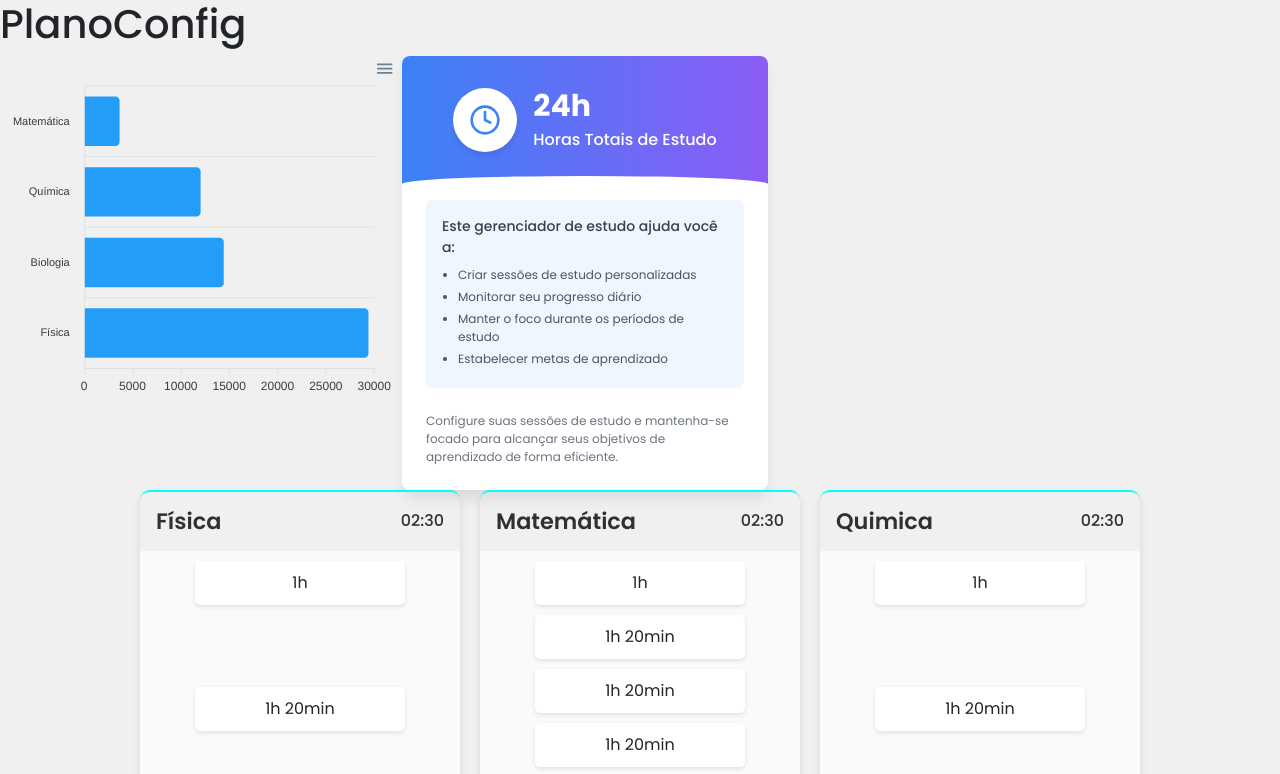
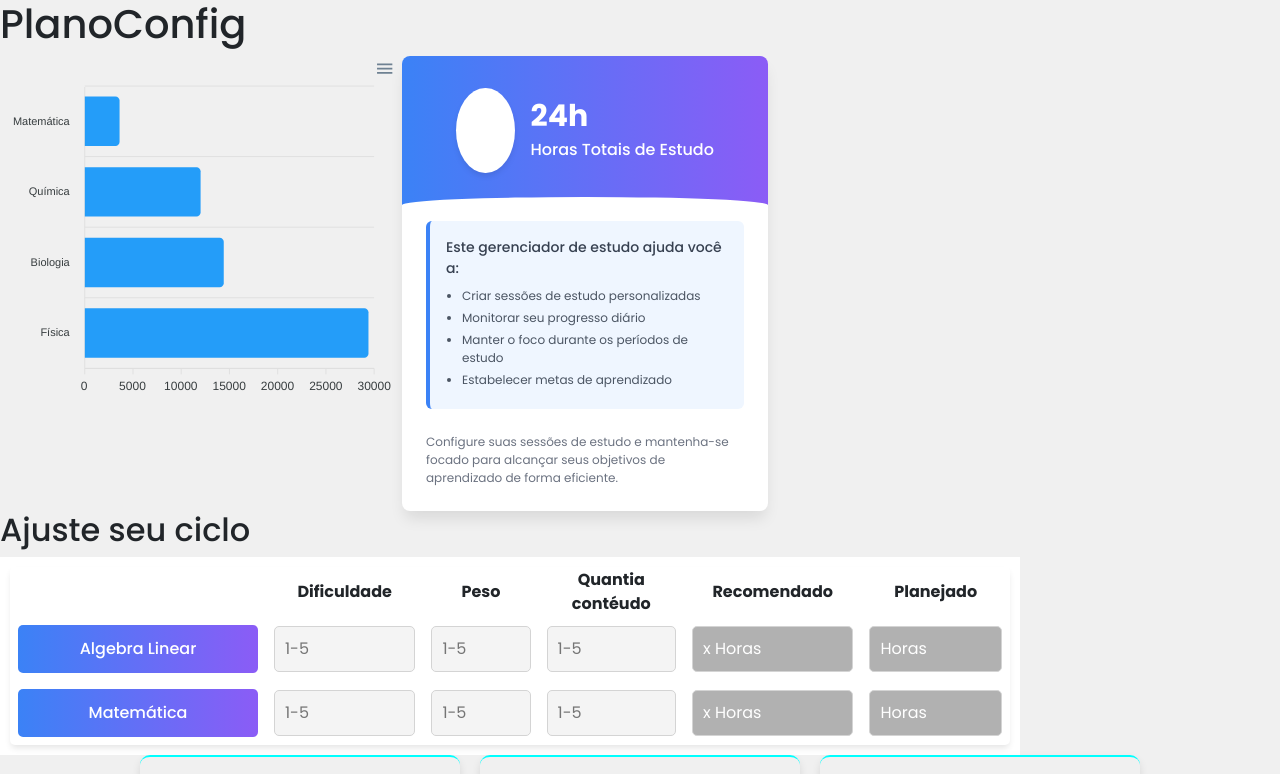
Before and after one commit to FreitassPedro/Immersion, a React (Vite) app in the folder frontend/: page /plano in a window 1280 px wide. Shown: the top 774 px of the page. Built offline with nearby package versions, Linux system fonts and the light colour scheme.

Commit message:
feat: Ajuste Ciclo Formulario

```diff
--- /dev/null
+++ b/frontend/src/pages/Plano/AjusteMateria.tsx
@@ -0,0 +1,3 @@
+
+const AjusteMateria = () => {
+}
--- a/frontend/src/pages/Plano/index.tsx
+++ b/frontend/src/pages/Plano/index.tsx
@@ -9,26 +9,11 @@ export const Plano = () => {
             <div className={styles["graph-container"]}>
                 <PlanoGraph />
                 <div className={styles["card"]}>
-                    {/* Design da parte superior */}
                     <div className={styles["header-container"]}>
                         <div className={styles["header-gradient"]}>
                             <div className={styles["content-wrapper"]}>
                                 <div className={styles["icon-container"]}>
-                                    <svg
-                                        className={styles["clock-icon"]}
-                                        xmlns="http://www.w3.org/2000/svg"
-                                        width="32"
-                                        height="32"
-                                        viewBox="0 0 24 24"
-                                        fill="none"
-                                        stroke="currentColor"
-                                        strokeWidth="2"
-                                        strokeLinecap="round"
-                                        strokeLinejoin="round"
-                                    >
-                                        <circle cx="12" cy="12" r="10"></circle>
-                                        <polyline points="12 6 12 12 16 14"></polyline>
-                                    </svg>
+                                    <i className="fa-light fa-clock" />
                                 </div>
                                 <div className={styles["time-container"]}>
                                     <h2 className={styles["hours-text"]}>24h</h2>
@@ -36,11 +21,8 @@ export const Plano = () => {
                                 </div>
                             </div>
                         </div>
-                        {/* Detalhe decorativo */}
-                        <div className={styles["wave-decoration"]}></div>
+                        <div className={styles["wave-decoration"]} />
                     </div>
-
-                    {/* Conteúdo */}
                     <div className={styles["content-section"]}>
                         <div className={styles["info-box"]}>
                             <p className={styles["info-title"]}>
@@ -53,7 +35,6 @@ export const Plano = () => {
                                 <li>Estabelecer metas de aprendizado</li>
                             </ul>
                         </div>
-
                         <div className={styles["footer-section"]}>
                             <p className={styles["footer-text"]}>
                                 Configure suas sessões de estudo e mantenha-se focado para alcançar seus objetivos de aprendizado de forma eficiente.
@@ -63,8 +44,44 @@ export const Plano = () => {
                 </div>
 
             </div>
+            <div className={styles["modal-container"]}>
+                <div className={styles["modal-content"]}>
+                    <h2>Ajuste seu ciclo</h2>
+                    <div className={styles["modal-box"]}>
+                        <table>
+                            <thead>
+                                <tr>
+                                    <th></th>
+                                    <th><div className={styles["tab-th"]}>Dificuldade</div></th>
+                                    <th><div className={styles["tab-th"]}>Peso</div></th>
+                                    <th><div className={styles["tab-th"]}>Quantia contéudo</div></th>
+                                    <th><div className={styles["tab-th"]}>Recomendado</div></th>
+                                    <th><div className={styles["tab-th"]}>Planejado</div></th>
+                                </tr>
+                            </thead>
+                            <tbody>
+                                <tr>
+                                    <td><div className={styles["modal-header"]}>Algebra Linear</div></td>
+                                    <td><input className={styles["input-group"]} type="number" placeholder="1-5" /></td>
+                                    <td><input className={styles["input-group"]} type="number" placeholder="1-5" /></td>
+                                    <td><input className={styles["input-group"]} type="number" placeholder="1-5" /></td>
+                                    <td><input className={`${styles["input-group"]} ${styles["input-disabled"]}`} type="number" placeholder="x Horas" disabled /></td>
+                                    <td><input className={`${styles["input-group"]} ${styles["input-disabled"]}`} type="number" placeholder="Horas" readOnly /></td>
+                                </tr>
+                                <tr>
+                                    <td><div className={styles["modal-header"]}>Matemática</div></td>
+                                    <td><input className={styles["input-group"]} type="number" placeholder="1-5" /></td>
+                                    <td><input className={styles["input-group"]} type="number" placeholder="1-5" /></td>
+                                    <td><input className={styles["input-group"]} type="number" placeholder="1-5" /></td>
+                                    <td><input className={`${styles["input-group"]} ${styles["input-disabled"]}`} type="number" placeholder="x Horas" disabled /></td>
+                                    <td><input className={`${styles["input-group"]} ${styles["input-disabled"]}`} type="number" placeholder="Horas" readOnly /></td>
+                                </tr>
+                            </tbody>
+                        </table>
+                    </div>
+                </div>
+            </div>
             <div className={styles.container}>
-
                 <div className={styles["cards-group"]}>
                     <div className={styles["subject-card"]}>
                         <div className={styles["subject-header"]}>
@@ -74,7 +91,7 @@ export const Plano = () => {
                                 <span>02:30</span>
                             </div>
                         </div>
-                        <div className={styles["sessions-container"]}>
+                        <div className={styles["sessions-content"]}>
                             <div className={styles["session-card"]}>1h</div>
                             <div className={styles["session-card"]}>1h 20min</div>
                             <div className={styles["session-card"]}>1h 20min</div>
@@ -89,7 +106,7 @@ export const Plano = () => {
                                 <span>02:30</span>
                             </div>
                         </div>
-                        <div className={styles["sessions-container"]}>
+                        <div className={styles["sessions-content"]}>
                             <div className={styles["session-card"]}>1h</div>
                             <div className={styles["session-card"]}>1h 20min</div>
                             <div className={styles["session-card"]}>1h 20min</div>
@@ -108,7 +125,7 @@ export const Plano = () => {
                                 <span>02:30</span>
                             </div>
                         </div>
-                        <div className={styles["sessions-container"]}>
+                        <div className={styles["sessions-content"]}>
                             <div className={styles["session-card"]}>1h</div>
                             <div className={styles["session-card"]}>1h 20min</div>
                             <div className={styles["session-card"]}>1h 20min</div>
@@ -123,16 +140,14 @@ export const Plano = () => {
                                 <span>02:30</span>
                             </div>
                         </div>
-                        <div className={styles["sessions-container"]}>
+                        <div className={styles["sessions-content"]}>
                             <div className={styles["session-card"]}>1h</div>
                             <div className={styles["session-card"]}>1h 20min</div>
                             <div className={styles["session-card"]}>1h 20min</div>
                         </div>
                     </div>
                 </div>
-
             </div>
-
         </div>
     )
 }
--- a/frontend/src/pages/Plano/styles.module.css
+++ b/frontend/src/pages/Plano/styles.module.css
@@ -10,13 +10,14 @@
     display: flex;
     width: 60%;
 }
+
 .cards-group {
     display: flex;
     gap: 20px;
     justify-content: center;
     flex-wrap: wrap;
-    max-width: calc(3 * (20rem + 20px)); /* Limita a largura a 3 cards + gaps */
-
+    max-width: calc(3 * (20rem + 20px));
+    /* Limita a largura a 3 cards + gaps */
 }
 
 .card {
@@ -51,8 +52,9 @@
     margin-right: 1rem;
 }
 
-  .clock-icon {
+.icon-container i {
     color: #3b82f6;
+    font-size: 2.2rem;
 }
 
 .time-container {
@@ -92,6 +94,7 @@
     background-color: #eff6ff;
     padding: 1rem;
     border-radius: 0.375rem;
+    border-left: #3b82f6 4px solid;
 }
 
 .info-title {
@@ -123,8 +126,6 @@
     margin: 0;
 }
 
-
-
 .subject-card {
     width: 20rem;
     min-height: 25rem;
@@ -132,9 +133,15 @@
     box-shadow: 0 4px 8px rgba(0, 0, 0, 0.1);
     display: flex;
     flex-direction: column;
+    transition: transform 0.3s ease;
+    /* Adiciona uma transição suave */
 }
 
-.subject-header {
+.subject-card:hover {
+    transform: scale(1.05);
+}
+
+.subject-card .subject-header {
     padding: 1rem;
     border-top: aqua 2px solid;
     border-radius: 10px 10px 0 0;
@@ -158,7 +165,7 @@
     margin: 0px;
 }
 
-.sessions-container {
+.sessions-content {
     background: #fafafa;
     padding: 10px;
     display: flex;
@@ -167,6 +174,12 @@
     justify-content: center;
     align-items: flex-start;
     height: 100%;
+}
+
+.sessions-content:hover {
+    transition: all 0.3s;
+    background: #f0f0f0;
+    cursor: pointer;
 }
 
 .session-card {
@@ -178,5 +191,89 @@
     min-width: 80px;
     width: 70%;
     height: auto;
+}
+
+
+
+
+/* Modal */
+
+.modal-container {
+    width: 1020px;
+    display: flex;
+}
+
+.modal-box {
+    display: flex;
+    padding: 10px;
+    background-color: white;
+    align-items: center;
+    justify-content: center;
 
 }
+
+.modal-content {
+    width: 1200px;
+}
+
+.modal-body {
+    padding-left: 0.5rem;
+    overflow: hidden;
+    width: 50rem;
+    display: flex;
+    flex-direction: row;
+    align-items: center;
+
+    gap: 15px;
+}
+
+table {
+    border-collapse: collapse;
+    border-radius: 5px;
+    overflow: hidden;
+    box-shadow: 0 4px 6px -1px rgba(0, 0, 0, 0.1);
+}
+td {
+    padding: 0.5rem;
+}
+
+
+.tab-th {
+    display: flex;
+    align-items: center;
+    justify-content: center;
+    text-align: center;
+
+}
+
+.modal-header {
+    background: linear-gradient(to right, #3b82f6, #8b5cf6);
+    color: white;
+    display: flex;
+    justify-content: center;
+    align-items: center;
+    font-weight: 500;
+    border-radius: 5px;
+    font-size: 1rem;
+    width: 15rem;
+    height: 3rem;
+}
+
+.input-group {
+    display: flex;
+    align-items: center;
+    background: #f4f4f4;
+    padding: 10px;
+    border-radius: 5px;
+    flex-grow: 1;
+    justify-content: center;
+}
+.input-disabled {
+    background: #b1b1b1;
+    color: white !important;
+    cursor: not-allowed;
+}
+
+.input-disabled::placeholder {
+    color: white;
+}
```
Lines whose indentation alone changed are shown as unchanged.
